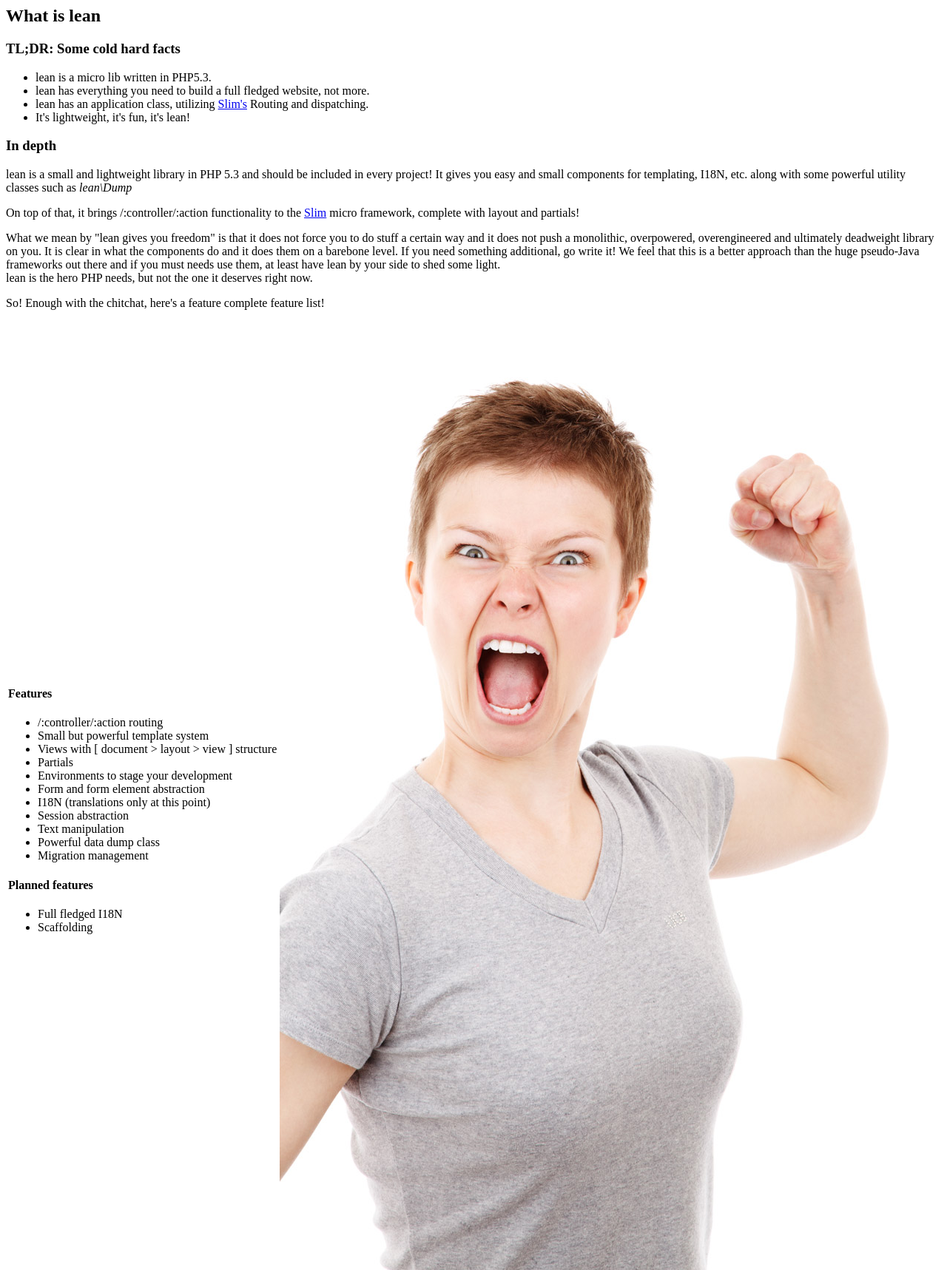
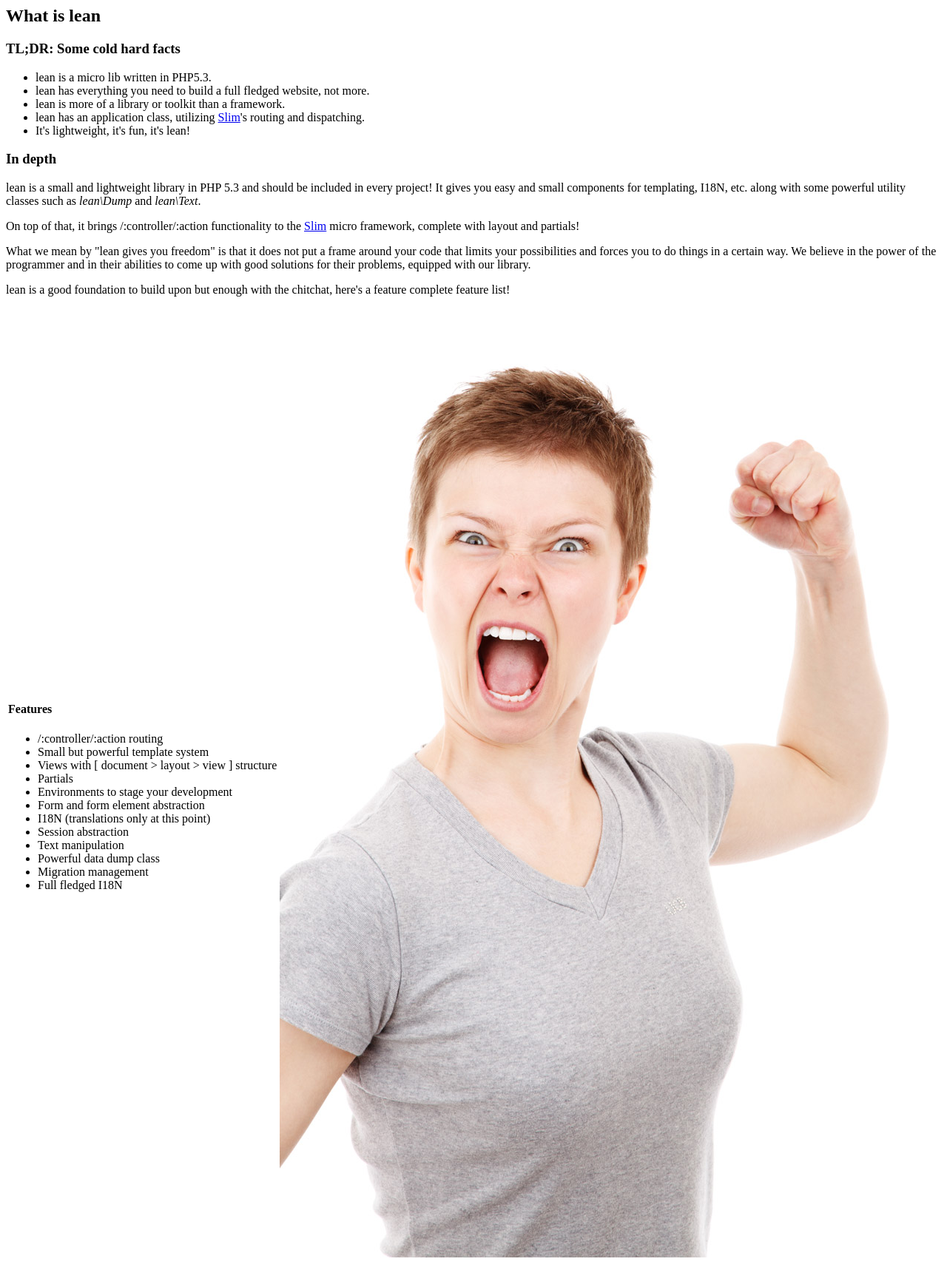
Before and after one commit to micon4sure/lean_demo, a PHP site: page /template/view/whatis/dispatch.php in a window 1280 px wide. Shown: the top 1717 px of the page at 74% size. Run offline with PHP 8.4, Linux system fonts and the light colour scheme.

Commit message:
Now uses lean v1.0 Refined texts

```diff
--- a/lib/controller/whatis.php
+++ b/lib/controller/whatis.php
@@ -6,7 +6,4 @@ class Whatis extends HTML {
         $this->getDocument()->addLESSheet('/less/whatis.less');
         $this->display();
     }
-
-    public function fooAction() {
-    }
 }
--- a/template/view/whatis/dispatch.php
+++ b/template/view/whatis/dispatch.php
@@ -3,23 +3,28 @@
 <ul>
     <li>lean is a micro lib written in PHP5.3.</li>
     <li>lean has everything you need to build a full fledged website, not more.</li>
-    <li>lean has an application class, utilizing <a href="http://slimframework.com">Slim's</a> Routing and dispatching.</li>
+    <li>lean is more of a library or toolkit than a framework.</li>
+    <li>lean has an application class, utilizing <a href="http://slimframework.com">Slim</a>'s routing and dispatching.
+    </li>
     <li>It's lightweight, it's fun, it's lean!</li>
 </ul>
 <h3>In depth</h3>
 <p>
-lean is a small and lightweight library in PHP 5.3 and should be included in every project! It gives you easy and small components for templating, I18N, etc. along with some powerful utility classes such as <em>lean\Dump</em>
+    lean is a small and lightweight library in PHP 5.3 and should be included in every project! It gives you easy and
+    small components for templating, I18N, etc. along with some powerful utility classes such as <em>lean\Dump</em> and
+    <em>lean\Text</em>.
 </p>
 <p>
-    On top of that, it brings /:controller/:action functionality to the  <a href="http://slimframework.com">Slim</a> micro framework, complete with layout and partials!
+    On top of that, it brings /:controller/:action functionality to the <a href="http://slimframework.com">Slim</a>
+    micro framework, complete with layout and partials!
 </p>
 <p>
-    What we mean by "lean gives you freedom" is that it does not force you to do stuff a certain way and it does not push a monolithic, overpowered, overengineered and ultimately deadweight library on you.
-    It is clear in what the components do and it does them on a barebone level. If you need something additional, go write it! We feel that this is a better approach than the huge pseudo-Java frameworks out there and if you must needs use them, at least have lean by your side to shed some light.<br/>
-    lean is the hero PHP needs, but not the one it deserves right now.
+    What we mean by "lean gives you freedom" is that it does not put a frame around your code that limits your
+    possibilities and forces you to do things in a certain way. We believe in the power of the programmer
+    and in their abilities to come up with good solutions for their problems, equipped with our library.
 </p>
 <p>
-    So! Enough with the chitchat, here's a feature complete feature list!
+    lean is a good foundation to build upon but enough with the chitchat, here's a feature complete feature list!
 </p>
 
 <table>
@@ -38,11 +43,7 @@ lean is a small and lightweight library in PHP 5.3 and should be included in eve
                 <li>Text manipulation</li>
                 <li>Powerful data dump class</li>
                 <li>Migration management</li>
-            </ul>
-            <h4>Planned features</h4>
-            <ul class="features">
                 <li>Full fledged I18N</li>
-                <li>Scaffolding</li>
             </ul>
         </td>
         <td id="woman">
```
Also changed, not shown: template/view/code/start.php (+8 -4 lines), 1 other file.
